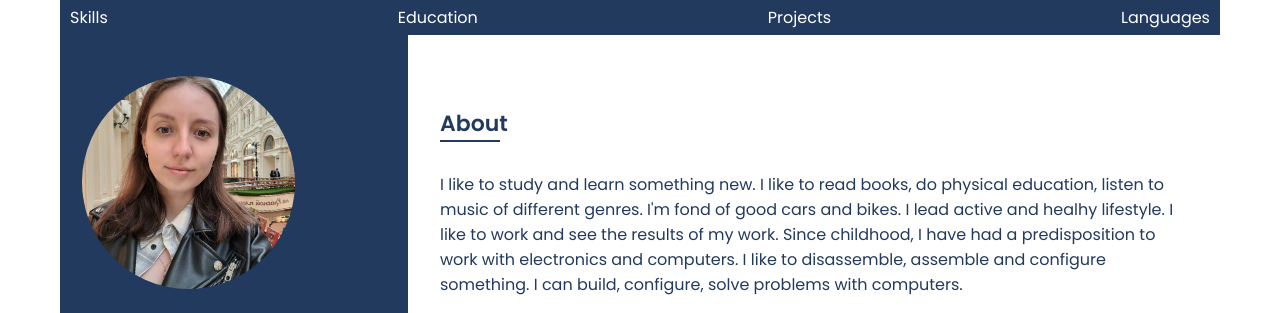
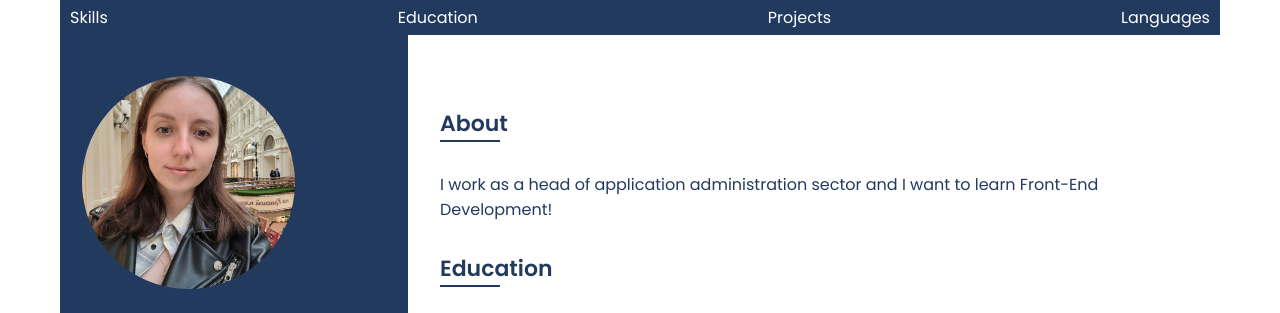
Before and after one commit to FaizievaVenera/rsschool-cv, a plain HTML site: page index.html in a window 1280 px wide. Shown: the top 313 px of the page. Drawn offline with Linux system fonts and the light colour scheme.

Commit message:
refactor: changed About

```diff
--- a/index.html
+++ b/index.html
@@ -52,8 +52,7 @@
     <div class="right">
       <article class="about">
         <h2>About</h2>
-        <p>I like to study and learn something new. I like to read books, do physical education, listen to music of different genres. I'm fond of good cars and bikes. I lead active and healhy lifestyle. I like to work and see the results of my work.
-          Since childhood, I have had a predisposition to work with electronics and computers. I like to disassemble, assemble and configure something. I can build, configure, solve problems with computers.
+        <p>I work as a head of application administration sector and I want to learn Front-End Development!
           </p>
       </article>
       <article class="education">
```
